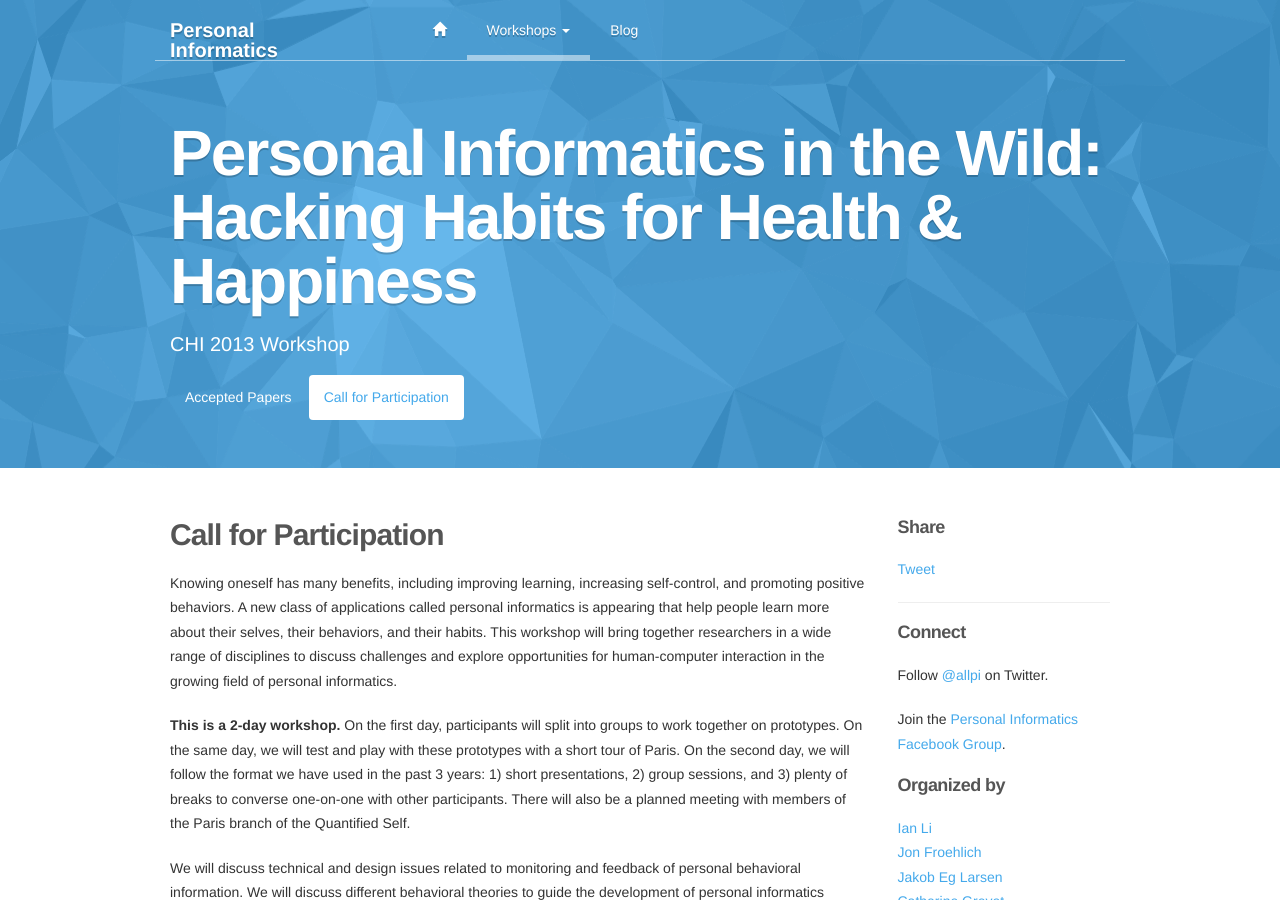
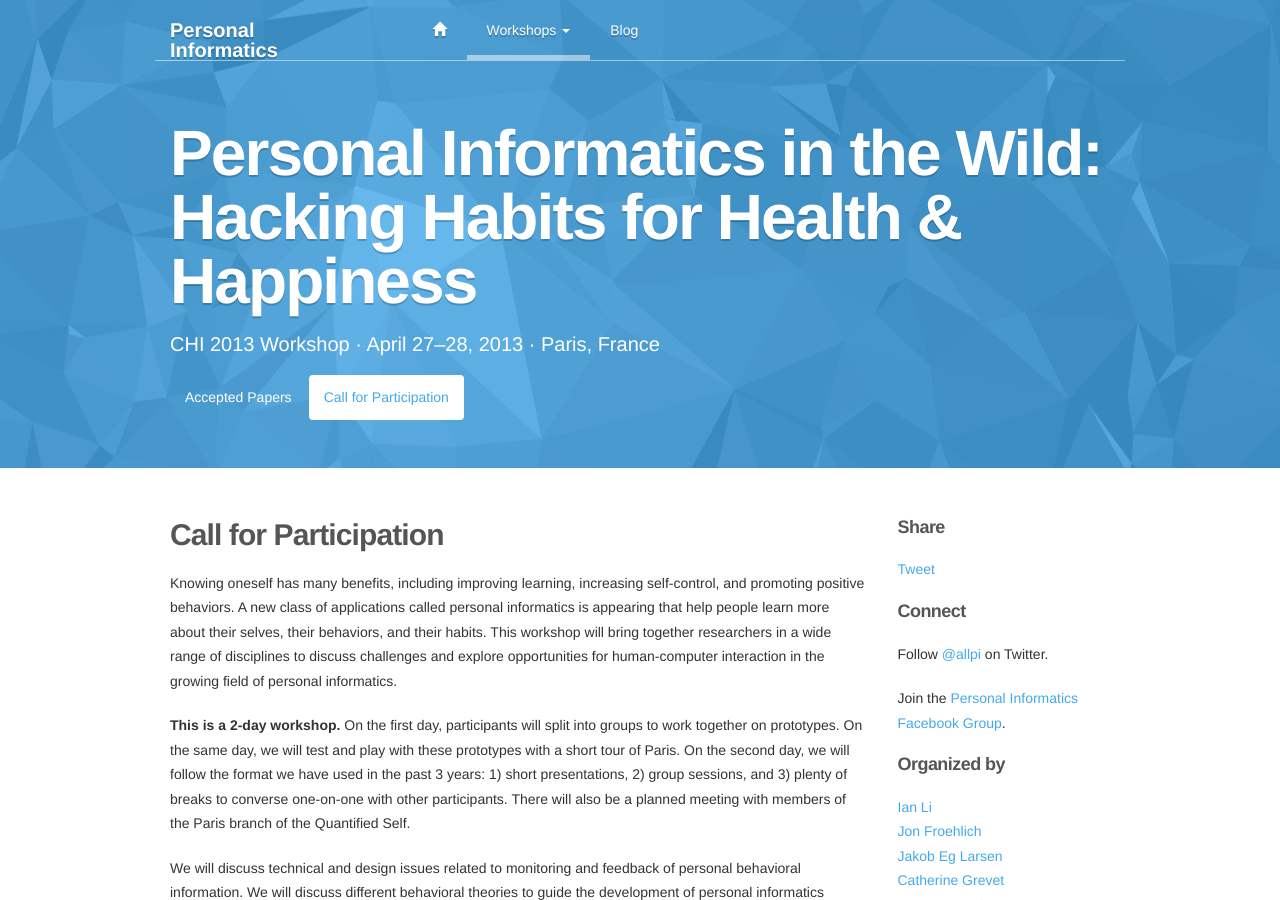
Before and after one commit to ianli/personalinformatics.org, a Jekyll site: the page built from chi2013/cfp.html, in a window 1280 px wide and 900 px high. Built offline with Jekyll 4.4.1, drawn with Linux system fonts in a browser that asks for light colours; nearby versions of some CDN libraries; comment, search, counter and statistics services are not loaded.

Commit message:
Modified the CHI 2013 header and sidebar

```diff
--- a/_includes/chi2013_header.html
+++ b/_includes/chi2013_header.html
@@ -11,7 +11,7 @@
           <h1>
             Personal Informatics in the Wild: Hacking Habits for Health &amp; Happiness<br>
           </h1>
-          <h2>CHI 2013 Workshop</h2>
+          <h2>CHI 2013 Workshop &middot; April 27&ndash;28, 2013 &middot; Paris, France</h2>
           <ul class="nav nav-pills">
             <li {% if page.url == "/chi2013/index.html" %}class="active"{% endif %}><a href="./">Accepted Papers</a></li>
             <li {% if page.url == "/chi2013/cfp.html" %}class="active"{% endif %}><a href="cfp.html">Call for Participation</a></li>
--- a/_includes/chi2013_sidebar.html
+++ b/_includes/chi2013_sidebar.html
@@ -7,8 +7,6 @@
 	<a href="http://twitter.com/share" class="twitter-share-button" data-url="http://personalinformatics.org/" data-text="{{ page.title }}" data-count="horizontal">Tweet</a>
 	<script type="text/javascript" src="http://platform.twitter.com/widgets.js"></script>
 </p>
-
-<hr>
 
 <h4>Connect</h4>
 
```
